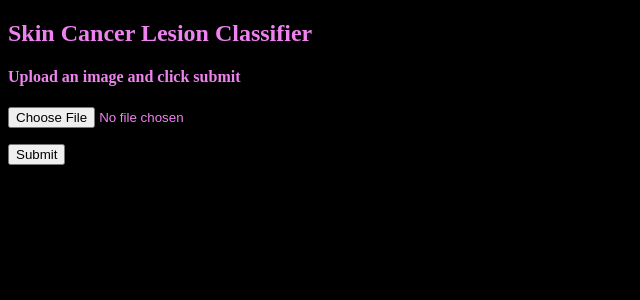
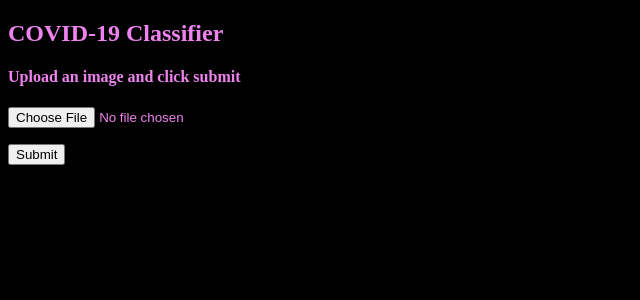
Before and after one commit to Shabo98/COVID-docker-deployment, a Flask app: page / in a window 1280 px wide. Shown: the top 300 px of the page, without its empty margins (0-640 px from the left). Run offline with Flask 2, Linux system fonts and the light colour scheme.

Commit message:
Update index.html

```diff
--- a/templates/index.html
+++ b/templates/index.html
@@ -5,7 +5,7 @@
 
   <!-- Make it compatible to mobile devices -->
   <meta name="viewport" content="width=device-width, initial-scale=1.0">
-  <title>Skin Cancer Lesion Classifier</title>
+  <title>COVID-19 Classifier</title>
 
 
 </head>
@@ -13,7 +13,7 @@
 
 <body style="background: #000;">
 
-<h2 style="color:Violet;">Skin Cancer Lesion Classifier</h2><p>
+<h2 style="color:Violet;">COVID-19 Classifier</h2><p>
 <h4 style="color:Violet;">Upload an image and click submit</h4>
 
 
```
